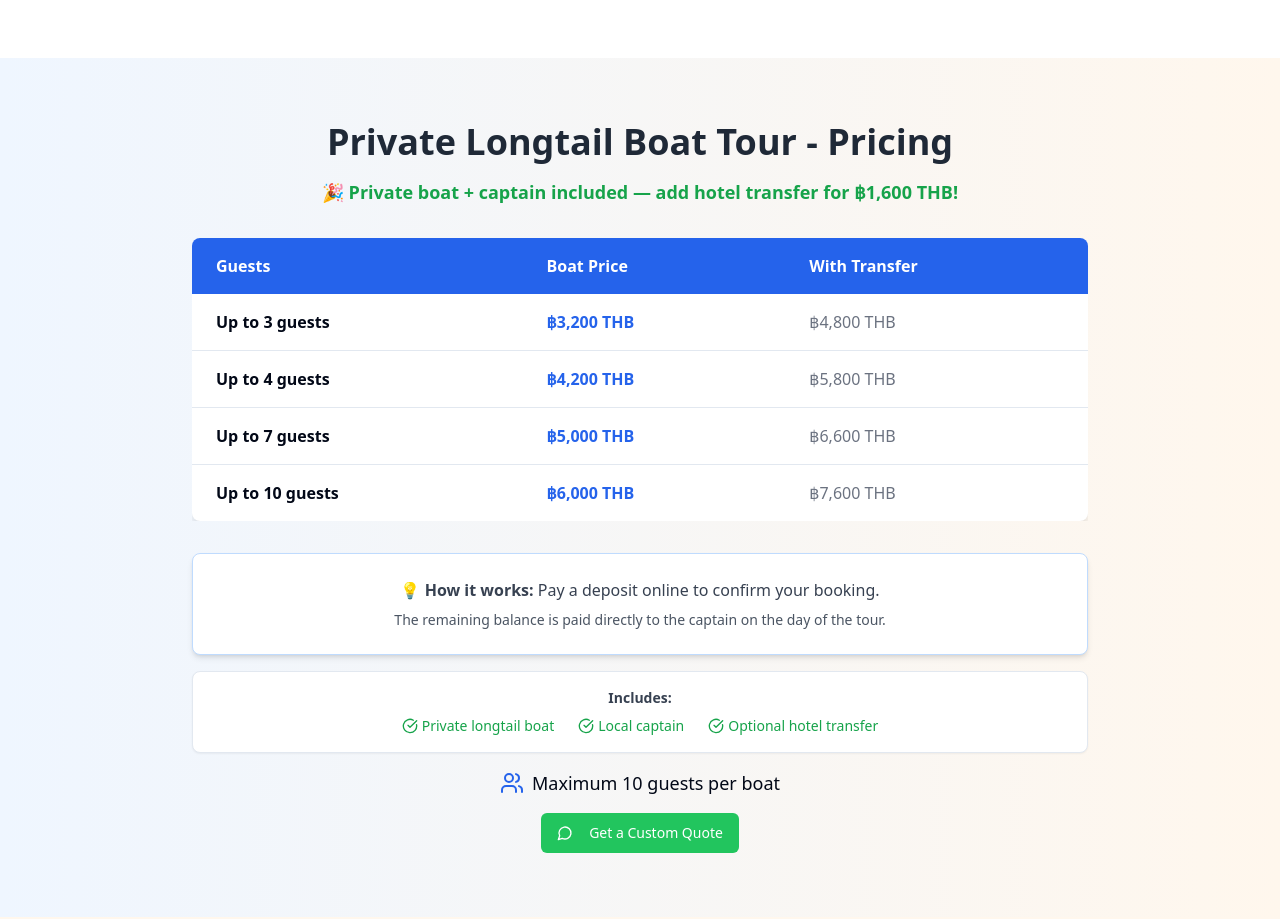
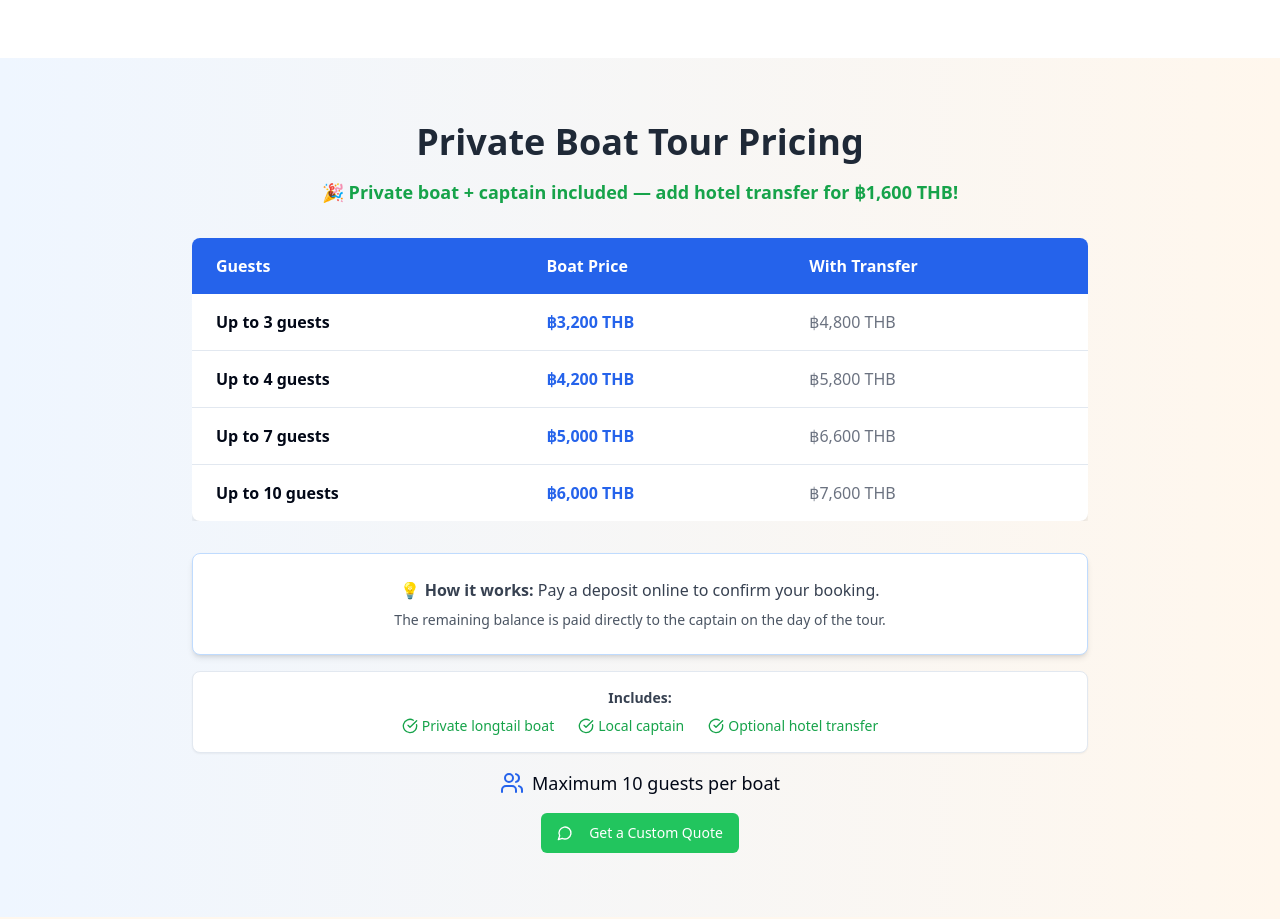
Before and after one commit to Creamylil/ltb-samuiss, a React (Vite) app: page / in a window 1280 px wide. Shown: the part 2680-3599 px from the top of the page. Built offline with nearby package versions, Linux system fonts and the light colour scheme.

Commit message:
Visual edit in Lovable
Edited UI in Lovable

```diff
--- a/src/pages/Index.tsx
+++ b/src/pages/Index.tsx
@@ -256,7 +256,7 @@ const Index = () => {
       <section className="py-16 bg-gradient-to-r from-blue-50 to-orange-50">
         <div className="container mx-auto px-4">
           <h2 className="text-3xl md:text-4xl font-bold text-center mb-4 text-gray-800">
-            Private Longtail Boat Tour - Pricing
+            Private Boat Tour Pricing
           </h2>
           <p className="text-center text-lg text-green-600 font-semibold mb-8">
             🎉 Private boat + captain included — add hotel transfer for ฿1,600 THB!
```
